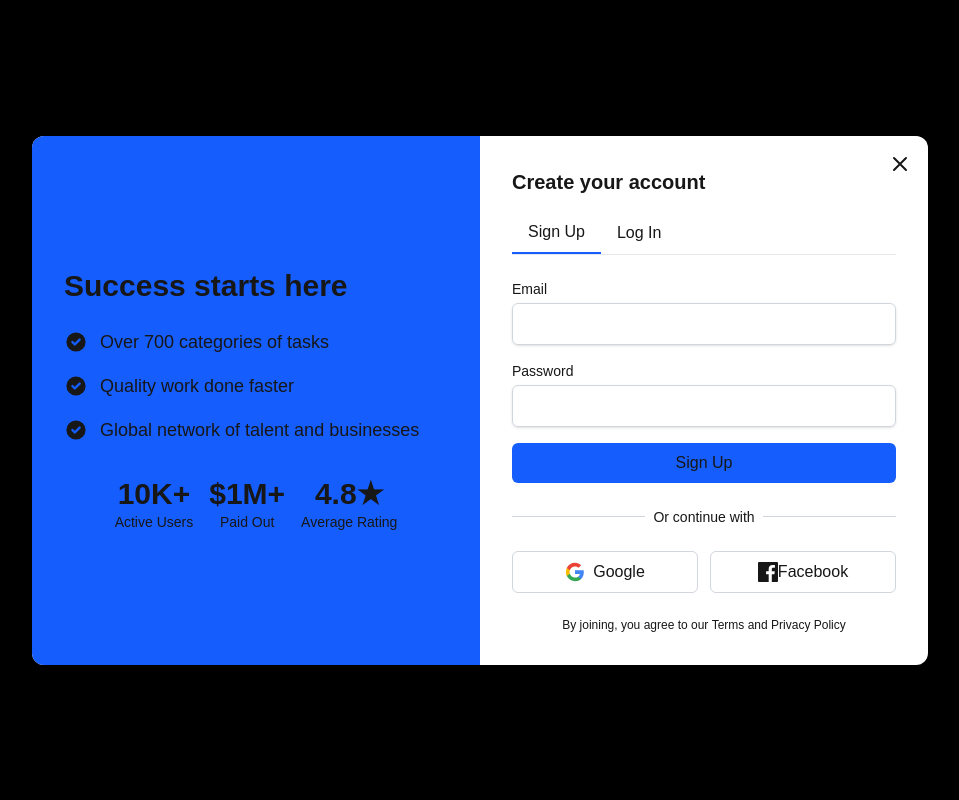
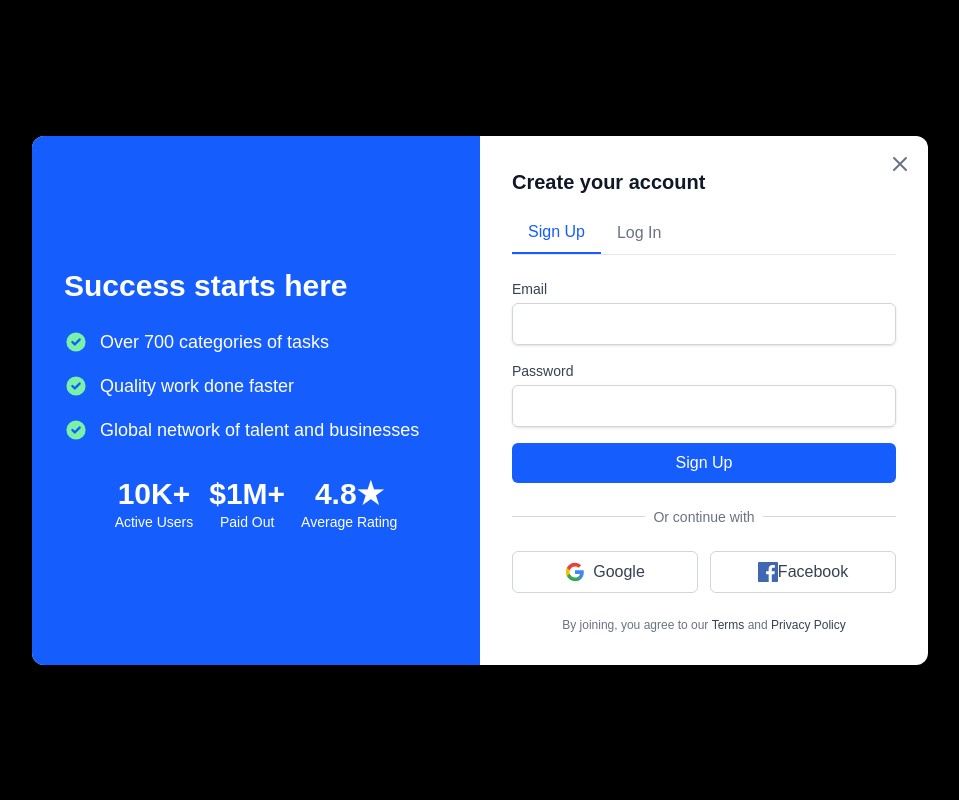
Before and after one commit to MeAsCoder/PaidTasks, a Next.js app: page / in a window 1280 px wide. Shown: the top 800 px of the page, without its empty margins (160-1119 px from the left). Built offline with nearby package versions, Linux system fonts and the light colour scheme; no server answers.

Commit message:
Fixed new stylling issues

```diff
--- a/styles/globals.css
+++ b/styles/globals.css
@@ -3,8 +3,6 @@
 :root {
   --background: #ffffff;
   --foreground: #171717;
-  --text-primary: #111111;
-  --text-secondary: #444444;
 }
 
 @theme inline {
@@ -18,26 +16,11 @@
   :root {
     --background: #0a0a0a;
     --foreground: #ededed;
-    --text-primary: #f0f0f0;
-    --text-secondary: #aaaaaa;
   }
 }
 
-html {
-  background-color: var(--background);
-  color: var(--foreground);
-  color-scheme: light dark;
-}
-
 body {
-  background-color: var(--background);
+  background: var(--background);
   color: var(--foreground);
   font-family: Arial, Helvetica, sans-serif;
-  -webkit-font-smoothing: antialiased;
-  -moz-osx-font-smoothing: grayscale;
-  text-rendering: optimizeLegibility;
 }
-
-* {
-  color: inherit;
-}
```
